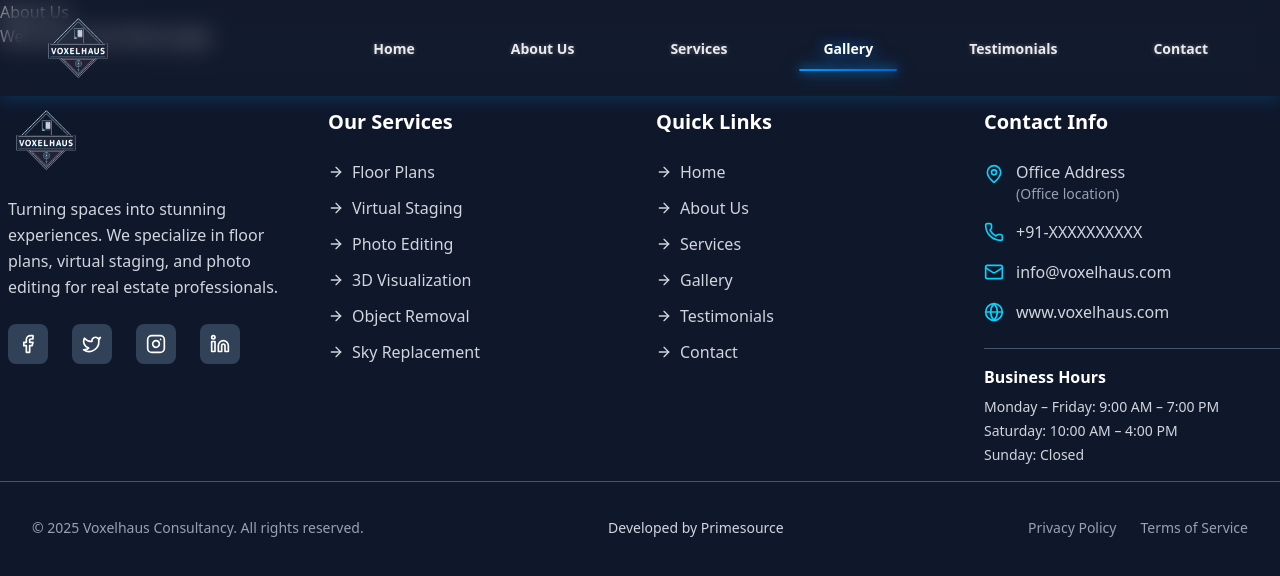
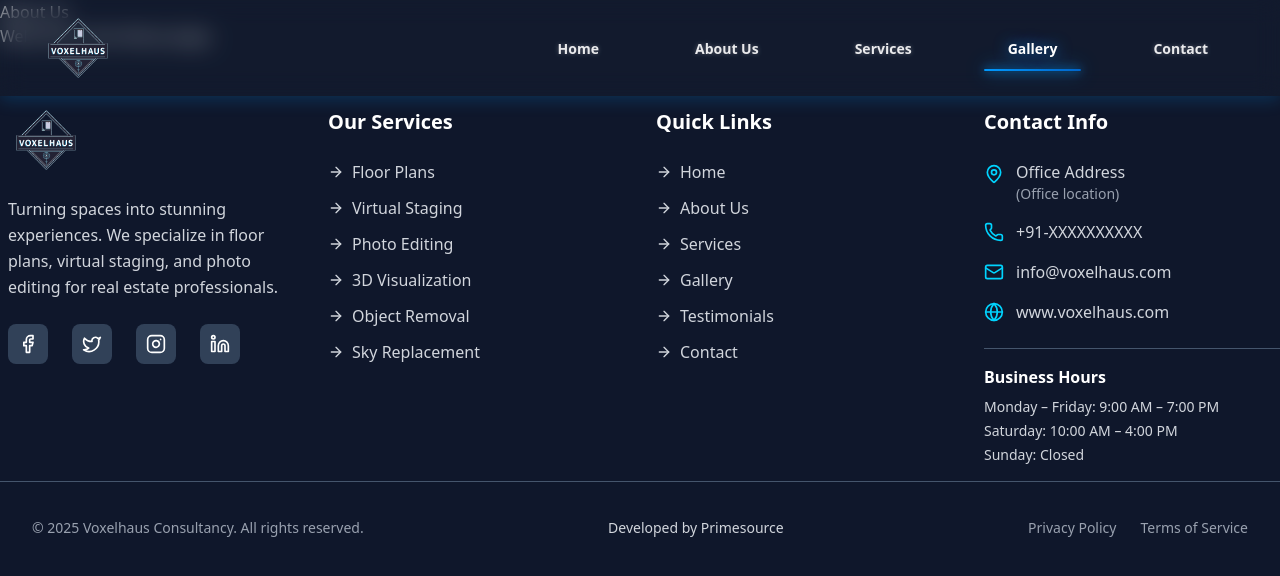
Before and after one commit to primesourcellp/Voxelhaus, a React (Vite) app: page /gallery in a window 1280 px wide. Shown: the top 576 px of the page. Built offline with nearby package versions, Linux system fonts and the light colour scheme.

Commit message:
remove testimonial

```diff
--- a/src/App.jsx
+++ b/src/App.jsx
@@ -12,7 +12,6 @@ import Home from './pages/Home';
 import About from './pages/About';
 import Services from './pages/Services';
 import Gallery from './pages/Gallery';
-import Testimonials from './pages/Testimonials';
 import Contact from './pages/Contact';
 
 // ScrollToTop component to handle page navigation
@@ -47,7 +46,6 @@ function App() {
             <Route path="/about" element={<About />} />
             <Route path="/services" element={<Services />} />
             <Route path="/gallery" element={<Gallery />} />
-            <Route path="/testimonials" element={<Testimonials />} />
             <Route path="/contact" element={<Contact />} />
           </Routes>
         </main>
--- a/src/components/Navbar.jsx
+++ b/src/components/Navbar.jsx
@@ -31,7 +31,6 @@ const Navbar = () => {
     { name: 'About Us', path: '/about', icon: Users },
     { name: 'Services', path: '/services', icon: Briefcase },
     { name: 'Gallery', path: '/gallery', icon: Images },
-    { name: 'Testimonials', path: '/testimonials', icon: MessageSquare },
     { name: 'Contact', path: '/contact', icon: Phone },
   ];
 
--- a/src/pages/Testimonials.jsx
+++ /dev/null
@@ -1,10 +0,0 @@
-const About = () => {
-  return (
-    <div>
-      <h1>About Us</h1>
-      <p>Welcome to the About page.</p>
-    </div>
-  );
-};
-
-export default About;  // ✅ Make sure this is here
```
